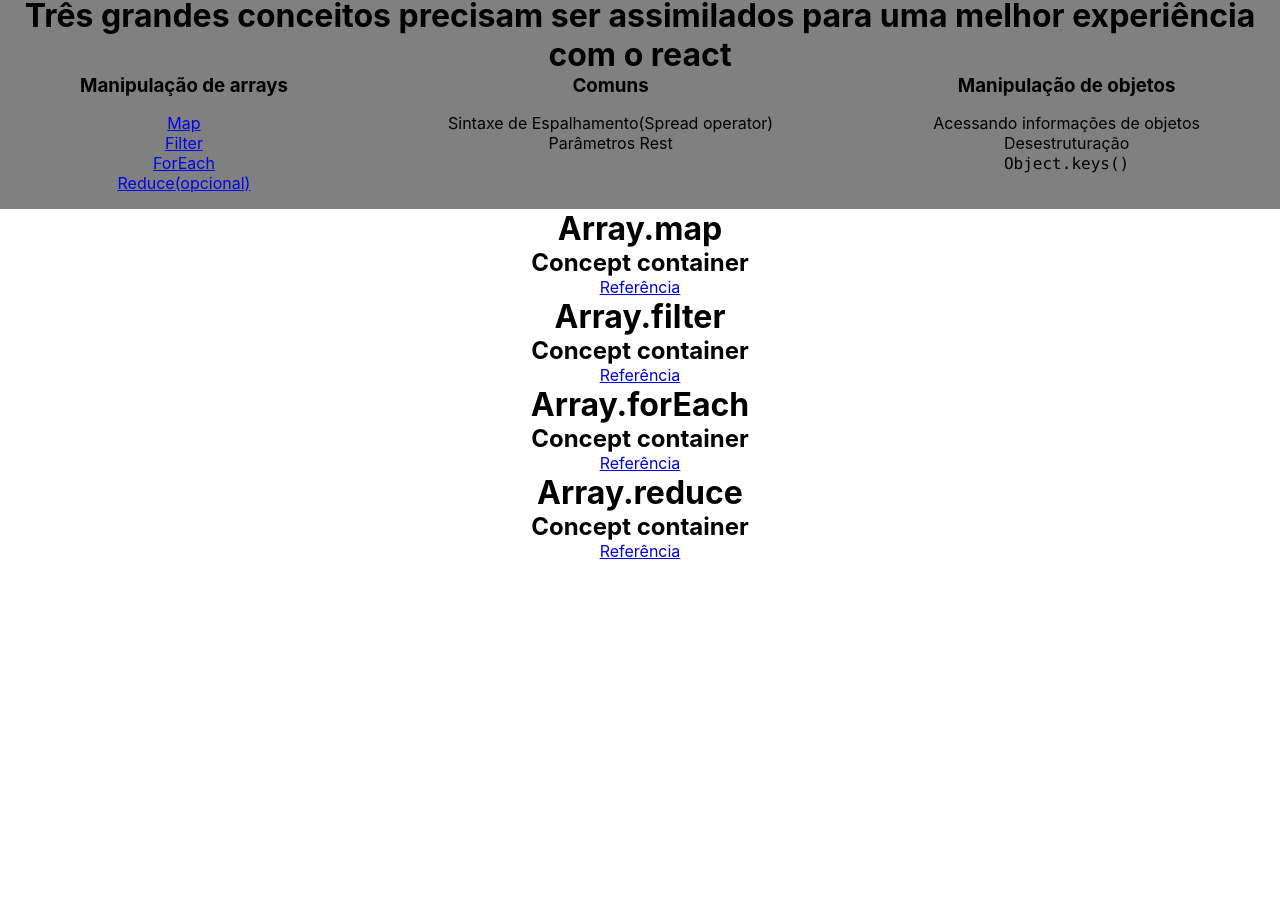
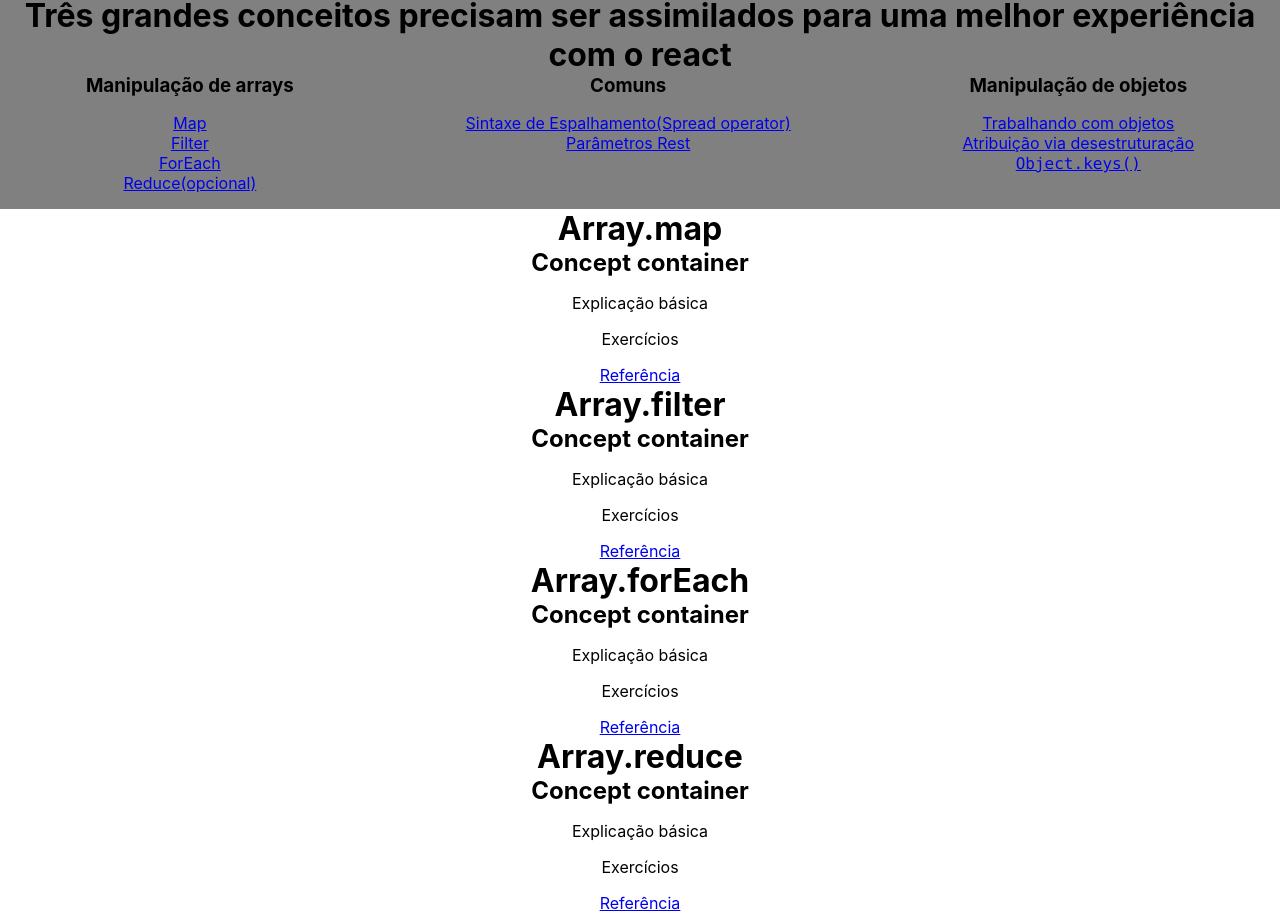
Before and after one commit to laurolyra/concepts-before-react, a React (Create React App) app: page / in a window 1280 px wide. Shown: the part 72-989 px from the top of the page. Before the commit the page ends 800 px from the top, so only its background shows below. Built offline with nearby package versions, Linux system fonts and the light colour scheme.

Commit message:
anchors ok

```diff
--- a/src/App.js
+++ b/src/App.js
@@ -8,10 +8,15 @@ function App() {
     <div className="App">
       <Intro/>
       <ConceptsArea/>
-      <Concept title='Array.map' link='https://developer.mozilla.org/pt-BR/docs/Web/JavaScript/Reference/Global_Objects/Array/map'/>
-      <Concept title='Array.filter' link='https://developer.mozilla.org/pt-BR/docs/Web/JavaScript/Reference/Global_Objects/Array/filter'/>
-      <Concept title='Array.forEach' link='https://developer.mozilla.org/pt-BR/docs/Web/JavaScript/Reference/Global_Objects/Array/foreach'/>
-      <Concept title='Array.reduce' link='https://developer.mozilla.org/pt-BR/docs/Web/JavaScript/Reference/Global_Objects/Array/reduce'/>
+      <Concept title='Array.map' id="array-map" link='https://developer.mozilla.org/pt-BR/docs/Web/JavaScript/Reference/Global_Objects/Array/map'/>
+      <Concept title='Array.filter' id="array-filter" link='https://developer.mozilla.org/pt-BR/docs/Web/JavaScript/Reference/Global_Objects/Array/filter'/>
+      <Concept title='Array.forEach' id="array-forEach" link='https://developer.mozilla.org/pt-BR/docs/Web/JavaScript/Reference/Global_Objects/Array/foreach'/>
+      <Concept title='Array.reduce' id="array-reduce" link='https://developer.mozilla.org/pt-BR/docs/Web/JavaScript/Reference/Global_Objects/Array/reduce'/>
+      <Concept title='Sintaxe de Espalhamento' id="spread-operator" link='https://developer.mozilla.org/pt-BR/docs/Web/JavaScript/Reference/Operators/Spread_syntax'/>
+      <Concept title='Parâmetro Rest' id="rest-parameter" link='https://developer.mozilla.org/pt-BR/docs/Web/JavaScript/Reference/Functions/rest_parameters'/>
+      <Concept title='Trabalhando com objetos' id="working-with-objects" link='https://developer.mozilla.org/pt-BR/docs/Learn/JavaScript/Objects/Basics'/>
+      <Concept title='Atribuição via desestruturação' id="destructuring" link='https://developer.mozilla.org/pt-BR/docs/Web/JavaScript/Reference/Operators/Destructuring_assignment'/>
+      <Concept title='Object.keys' id="object-keys" link='https://developer.mozilla.org/pt-BR/docs/Web/JavaScript/Reference/Global_Objects/Object/keys'/>
     </div>
   );
 }
--- a/src/components/Concept/index.jsx
+++ b/src/components/Concept/index.jsx
@@ -1,10 +1,12 @@
 import React from 'react';
 import './styles.scss';
 
-const Concept = ({title, link}) => (
+const Concept = ({title, id, link}) => (
   <div className='concept-container'>
-    <h1 id={title}>{title}</h1>
+    <h1 id={id}>{title}</h1>
     <h2>Concept container</h2>
+    <p>Explicação básica</p>
+    <p>Exercícios</p>
     <a href={link} rel="noreferrer" target="_blank">Referência</a>
   </div>
   );
--- a/src/components/ConceptsArea/index.jsx
+++ b/src/components/ConceptsArea/index.jsx
@@ -25,16 +25,26 @@ const ConceptsArea = () => (
       <div className='concept-block'>
         <h3>Comuns</h3>
         <ul>
-          <li>Sintaxe de Espalhamento(Spread operator)</li>
-          <li>Parâmetros Rest</li>
+          <a href="#spread-operator">
+            <li>Sintaxe de Espalhamento(Spread operator)</li>
+          </a>
+          <a href="#rest-parameter">
+            <li>Parâmetros Rest</li>
+          </a>
         </ul>
       </div>
       <div className='concept-block'>
         <h3>Manipulação de objetos</h3>
         <ul>
-          <li>Acessando informações de objetos</li>
-          <li>Desestruturação</li>
-          <li><code>Object.keys()</code></li>
+          <a href="#working-with-objects">
+            <li>Trabalhando com objetos</li>
+          </a>
+          <a href="#destructuring">
+            <li>Atribuição via desestruturação</li>
+          </a>
+          <a href="#object-keys">
+            <li><code>Object.keys()</code></li>
+          </a>
         </ul>
       </div>
     </section>
```
